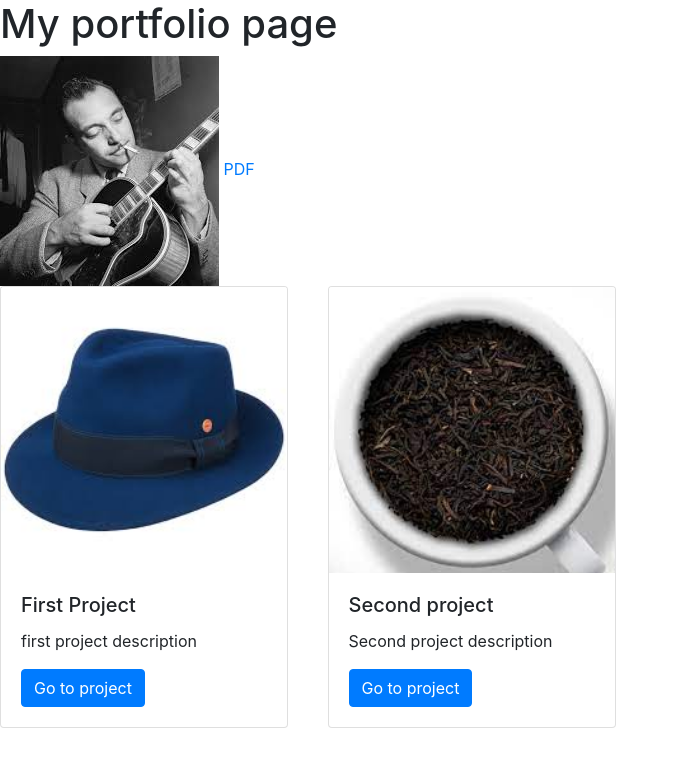
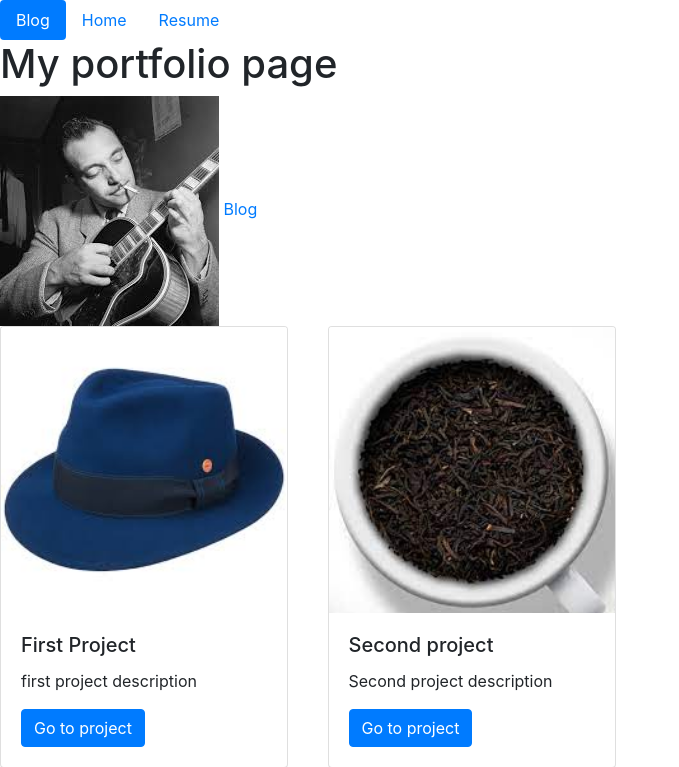
Before and after one commit to Dmitrii-Kozlov/test-portfolio, a Django app: page / in a window 1280 px wide. Shown: the top 767 px of the page, without its empty margins (0-679 px from the left). Run offline with Django 3.2, Linux system fonts and the light colour scheme; data comes from the database, SQL or seed files in the repository; both versions use the stored data as it was after the commit; some libraries are stand-ins or nearby versions.

Commit message:
create detail page for blog, add navbar in base.html

```diff
--- /dev/null
+++ b/blog/templates/blog/detail.html
@@ -0,0 +1,5 @@
+{% extends "portfolio_app/base.html" %} {% block title %}Blog #{{ blog.id }}
+{%endblock %} {%block content %}
+<h1>{{ blog.title }}</h1>
+<p>{{ blog.description }}</p>
+{% endblock %}
--- a/blog/urls.py
+++ b/blog/urls.py
@@ -1,6 +1,9 @@
 from django.urls import path
-from .views import all_blog
+from .views import all_blog, detail
+
+app_name = 'blog'
 
 urlpatterns = [
-    path('', all_blog, name='all_blog')
+    path('', all_blog, name='all_blog'),
+    path('<int:blog_id>', detail, name='detail'),
 ]
--- a/portfolio_app/templates/portfolio_app/base.html
+++ b/portfolio_app/templates/portfolio_app/base.html
@@ -19,7 +19,21 @@
     <title>{% block title %}{% endblock %}</title>
   </head>
   <body>
-    {% load static %} {% block content %} {% endblock %}
+    {% load static %}
+    <ul class="nav nav-pills">
+      <li class="nav-item">
+        <a class="nav-link active" href="{% url 'blog:all_blog' %}">Blog</a>
+      </li>
+      <li class="nav-item">
+        <a class="nav-link" href="{% url 'home' %}">Home</a>
+      </li>
+      <li class="nav-item">
+        <a class="nav-link" href="{% static 'portfolio_app/ppp.pdf' %}"
+          >Resume</a
+        >
+      </li>
+    </ul>
+    {% block content %} {% endblock %}
 
     <!-- Optional JavaScript -->
     <!-- jQuery first, then Popper.js, then Bootstrap JS -->
--- a/portfolio_app/templates/portfolio_app/index.html
+++ b/portfolio_app/templates/portfolio_app/index.html
@@ -2,7 +2,7 @@
 {%block content %} {% load static %}
 <h1>My portfolio page</h1>
 <img src="{% static 'portfolio_app/django.jpeg' %}" />
-<a href="{% static 'portfolio_app/ppp.pdf' %}">PDF</a>
+<a href="{% url 'blog:all_blog' %}">Blog </a>
 <div class="row">
   {% for project in projects %}
   <div class="col-sm-3">
```
Also changed, not shown: blog/templates/blog/all_blog.html (+7 -3 lines), blog/views.py (+8 -1 lines), db.sqlite3.
